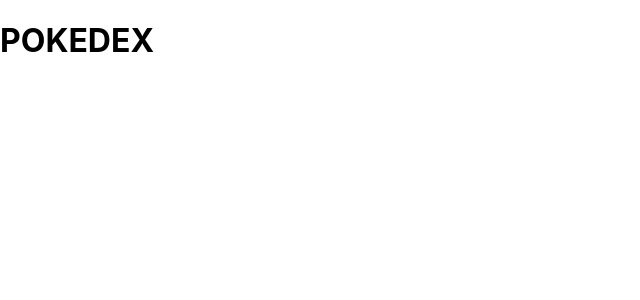
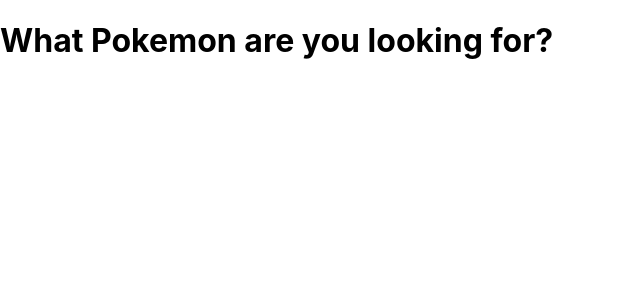
Before and after one commit to stolzz0613/Pokedex, a React (Create React App) app: page / in a window 1280 px wide. Shown: the top 300 px of the page, without its empty margins (0-640 px from the left). Built offline with nearby package versions, Linux system fonts and the light colour scheme.

Commit message:
material ui

```diff
--- a/package.json
+++ b/package.json
@@ -4,6 +4,7 @@
   "version": "0.1.0",
   "private": true,
   "dependencies": {
+    "@material-ui/core": "^4.11.0",
     "@testing-library/jest-dom": "^4.2.4",
     "@testing-library/react": "^9.3.2",
     "@testing-library/user-event": "^7.1.2",
--- a/public/index.html
+++ b/public/index.html
@@ -24,7 +24,9 @@
       work correctly both with client-side routing and a non-root public URL.
       Learn how to configure a non-root public URL by running `npm run build`.
     -->
-    <title>React App</title>
+    <title>Pokedex App</title>
+    <link rel="stylesheet" href="https://fonts.googleapis.com/css?family=Roboto:300,400,500,700&display=swap" />
+    <link rel="stylesheet" href="https://fonts.googleapis.com/icon?family=Material+Icons" />
   </head>
   <body>
     <noscript>You need to enable JavaScript to run this app.</noscript>
--- a/src/App.js
+++ b/src/App.js
@@ -4,8 +4,8 @@
 function App() {
   return (
     <div className="App">
-      <h1>POKEDEX </h1>
-    </div>
+      <h1>What Pokemon are you looking for?</h1>
+    </div >
   );
 }
 
--- a/src/index.css
+++ b/src/index.css
@@ -1,3 +1,4 @@
+
 body {
   margin: 0;
   font-family: -apple-system, BlinkMacSystemFont, 'Segoe UI', 'Roboto', 'Oxygen',
```
Also changed, not shown: src/assets/banner.png (added), src/components/Header.js (added), 1 other file (tests, documents, lock files or other folders).
